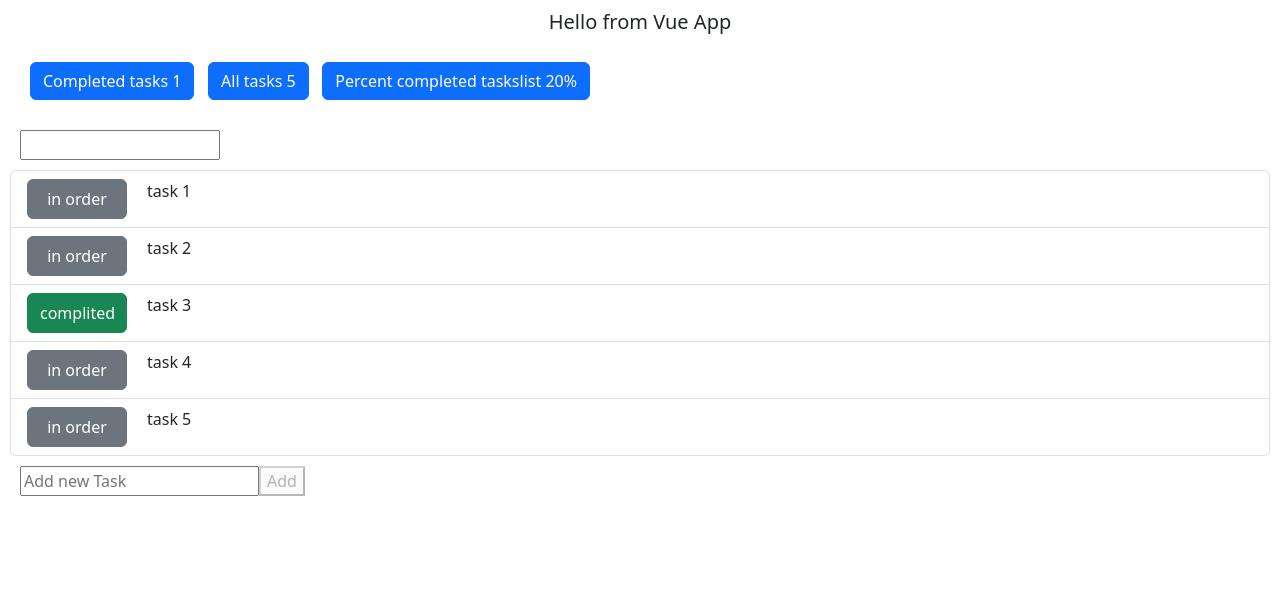
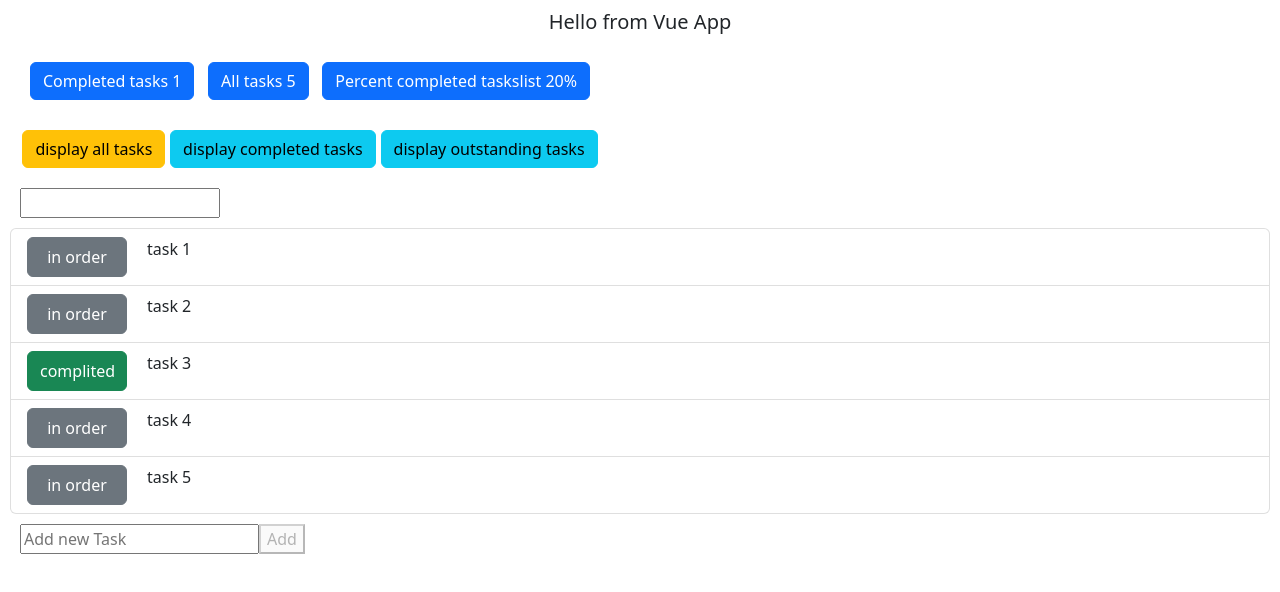
Before and after one commit to viknem31324/ViktorNemovVueLesson, a Vue app: page / in a window 1280 px wide. Shown: the top 592 px of the page. Built offline with nearby package versions, Linux system fonts and the light colour scheme.

Commit message:
Задание 7: добавил блок с переключателями

```diff
--- a/src/App.vue
+++ b/src/App.vue
@@ -10,12 +10,16 @@
         Percent completed taskslist {{ taskComplPercent }}%
       </div>
     </div>
+    <checkSelectTask
+      v-bind:check="check"
+      @checkTab="checkTab"
+    ></checkSelectTask>
 
     <input type="search" class="searchTask" v-model="search" />
 
     <div class="list-group">
       <AppTodoItem
-        v-for="task in searchHandler()"
+        v-for="task in searchHandler(check)"
         v-bind:key="task.id"
         v-bind:id="task.id"
         v-bind:text="task.text"
@@ -44,11 +48,13 @@
 
 <script>
 import todoItem from "./components/todoItem";
+import selectTask from "./components/selectTask";
 export default {
   data() {
     return {
       newTextTask: "",
       search: "",
+      check: "all",
       message: "Hello from Vue App",
       todoItems: [
         { id: 1, text: "task 1", done: false },
@@ -61,6 +67,7 @@ export default {
   },
   components: {
     AppTodoItem: todoItem,
+    checkSelectTask: selectTask,
   },
   methods: {
     addNewTask: function () {
@@ -75,8 +82,19 @@ export default {
       let a = this.todoItems.find((x) => x.id === arr[1]);
       a.done = arr[0];
     },
-    searchHandler() {
-      return this.todoItems.filter((task) => {
+    checkTab(a) {
+      this.check = a;
+    },
+    searchHandler(check) {
+      let arr = [];
+      if (check === "all") {
+        arr = this.todoItems;
+      } else if (check === "compl") {
+        arr = this.todoItems.filter((item) => item.done == true);
+      } else if (check === "outst") {
+        arr = this.todoItems.filter((item) => item.done == false);
+      }
+      return arr.filter((task) => {
         return task.text.toLowerCase().includes(this.search.toLowerCase());
       });
     },
--- /dev/null
+++ b/src/components/selectTask.vue
@@ -0,0 +1,49 @@
+<template>
+  <div class="selectTask">
+    <button
+      class="btn btn-info"
+      v-on:click="checkTab('all')"
+      v-bind:class="{ 'btn-warning': val === 'all' }"
+    >
+      display all tasks
+    </button>
+    <button
+      class="btn btn-info"
+      v-on:click="checkTab('compl')"
+      v-bind:class="{ 'btn-warning': val === 'compl' }"
+    >
+      display completed tasks
+    </button>
+    <button
+      class="btn btn-info"
+      v-on:click="checkTab('outst')"
+      v-bind:class="{ 'btn-warning': val === 'outst' }"
+    >
+      display outstanding tasks
+    </button>
+  </div>
+</template>
+<script>
+export default {
+  props: ["check"],
+  data() {
+    return {
+      val: this.check,
+    };
+  },
+  methods: {
+    checkTab(a) {
+      this.val = a;
+      this.$emit("checkTab", this.val);
+    },
+  },
+};
+</script>
+<style>
+.selectTask {
+  display: flex;
+  justify-content: space-around;
+  padding: 10px;
+  max-width: 600px;
+}
+</style>
```
